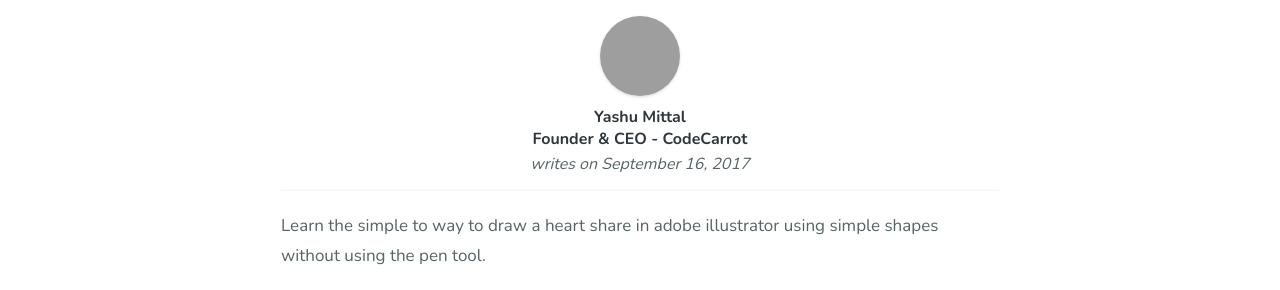
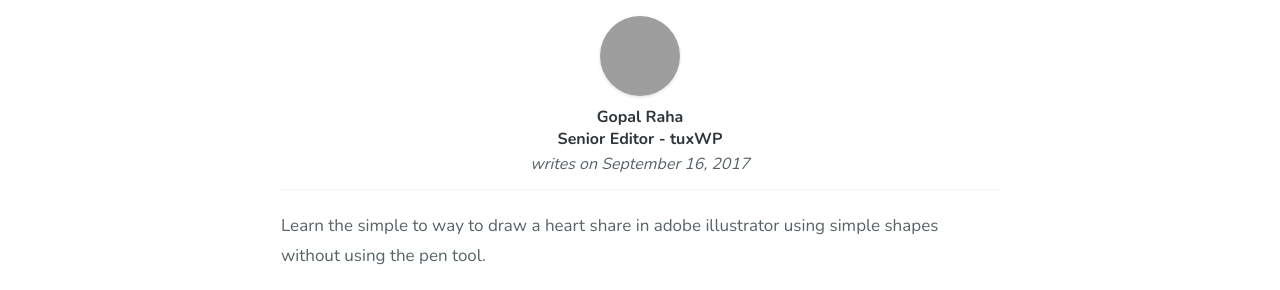
Before and after one commit to gopalraha/axis, a Jekyll site: the page built from _posts/design/illustrator/2017-09-16-how-to-draw-a-heart-shape-in-adobe-illustrator.md, in a window 1280 px wide and 900 px high, scrolled down 381 px. Shown: the part 154-444 px from the top of the window. Built offline with Jekyll 4.4.1, drawn with Linux system fonts in a browser that asks for light colours; comment, search, counter and statistics services are not loaded; grey boxes are pictures that could not be loaded.

Commit message:
Update yashumittal.html

```diff
--- a/_includes/author/yashumittal.html
+++ b/_includes/author/yashumittal.html
@@ -1,9 +1,9 @@
-<a href="//www.twitter.com/mittalyashu77">
-	<img src="https://i.imgur.com/k5M0J0j.jpg" alt="Yashu Mittal">
+<a href="//www.twitter.com/gopalraha">
+	<img src="https://secure.gravatar.com/avatar/ea37fc142c2c8257a39f9ee01971fc72?s=256&d=mm&r=g" alt="Gopal Raha">
 </a>
 
 <div class="post-author-detail">
-	<h4>Yashu Mittal</h4>
-	<h5>Founder &amp; CEO - CodeCarrot</h5>
+	<h4>Gopal Raha</h4>
+	<h5>Senior Editor - tuxWP</h5>
 	<p>writes on {{ page.date | date: "%B %d, %Y" }}</p>
 </div>
```
